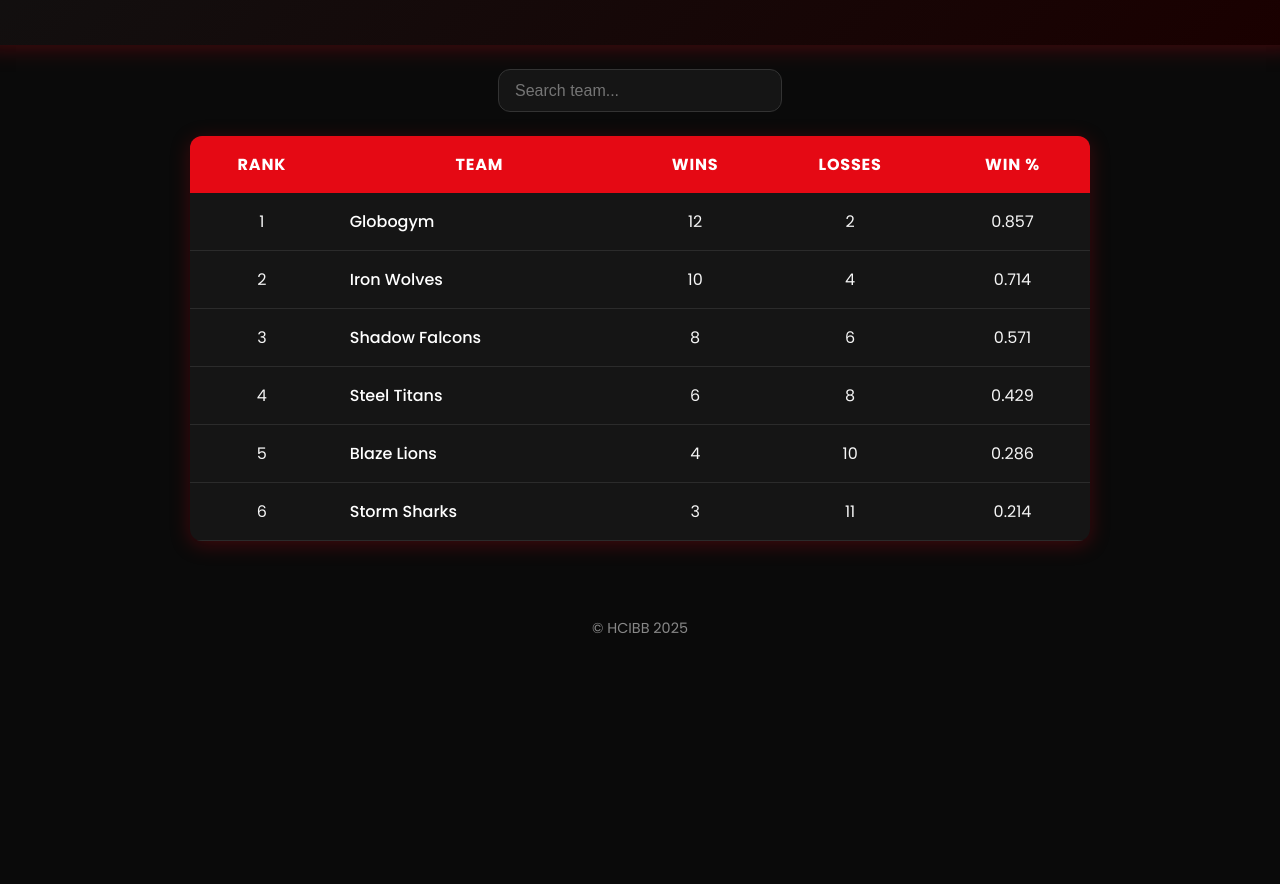
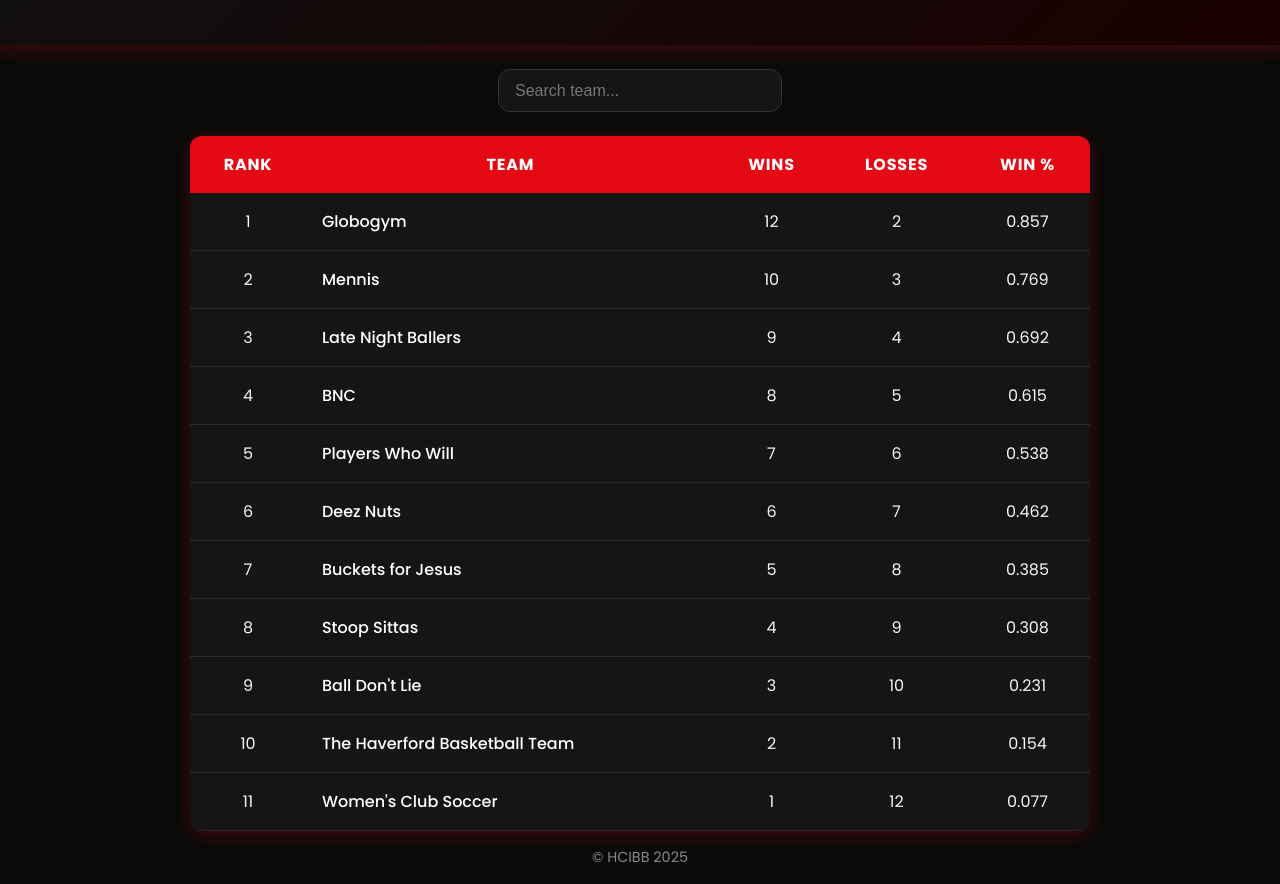
Before and after one commit to quantumhi/quantumhi.github.io, a plain HTML site: page index.html in a window 1280 px wide. Shown: the part 145-1029 px from the top of the page. Before the commit the page ends 800 px from the top, so only its background shows below. Drawn offline with Linux system fonts and the light colour scheme.

Commit message:
Update standings table and sorting logic

```diff
--- a/index.html
+++ b/index.html
@@ -107,11 +107,16 @@
     </thead>
     <tbody>
       <tr><td>1</td><td class="team-name">Globogym</td><td>12</td><td>2</td><td class="pct">0.857</td></tr>
-      <tr><td>2</td><td class="team-name">Iron Wolves</td><td>10</td><td>4</td><td class="pct">0.714</td></tr>
-      <tr><td>3</td><td class="team-name">Shadow Falcons</td><td>8</td><td>6</td><td class="pct">0.571</td></tr>
-      <tr><td>4</td><td class="team-name">Steel Titans</td><td>6</td><td>8</td><td class="pct">0.429</td></tr>
-      <tr><td>5</td><td class="team-name">Blaze Lions</td><td>4</td><td>10</td><td class="pct">0.286</td></tr>
-      <tr><td>6</td><td class="team-name">Storm Sharks</td><td>3</td><td>11</td><td class="pct">0.214</td></tr>
+      <tr><td>2</td><td class="team-name">Mennis</td><td>10</td><td>3</td><td class="pct">0.769</td></tr>
+      <tr><td>3</td><td class="team-name">Late Night Ballers</td><td>9</td><td>4</td><td class="pct">0.692</td></tr>
+      <tr><td>4</td><td class="team-name">BNC</td><td>8</td><td>5</td><td class="pct">0.615</td></tr>
+      <tr><td>5</td><td class="team-name">Players Who Will</td><td>7</td><td>6</td><td class="pct">0.538</td></tr>
+      <tr><td>6</td><td class="team-name">Deez Nuts</td><td>6</td><td>7</td><td class="pct">0.462</td></tr>
+      <tr><td>7</td><td class="team-name">Buckets for Jesus</td><td>5</td><td>8</td><td class="pct">0.385</td></tr>
+      <tr><td>8</td><td class="team-name">Stoop Sittas</td><td>4</td><td>9</td><td class="pct">0.308</td></tr>
+      <tr><td>9</td><td class="team-name">Ball Don't Lie</td><td>3</td><td>10</td><td class="pct">0.231</td></tr>
+      <tr><td>10</td><td class="team-name">The Haverford Basketball Team</td><td>2</td><td>11</td><td class="pct">0.154</td></tr>
+      <tr><td>11</td><td class="team-name">Women's Club Soccer</td><td>1</td><td>12</td><td class="pct">0.077</td></tr>
     </tbody>
   </table>
 
@@ -135,6 +140,7 @@
       const tbody = document.querySelector('#standingsTable tbody');
       const rows = Array.from(tbody.querySelectorAll('tr'));
 
+      // Sort automatically by wins
       rows.sort((a,b)=> parseInt(b.children[2].textContent)-parseInt(a.children[2].textContent));
 
       rows.forEach((r,i)=>{
@@ -143,9 +149,9 @@
         const losses=parseInt(r.children[3].textContent);
         r.children[4].textContent=((wins/(wins+losses))||0).toFixed(3);
 
-        // auto link
+        // auto link to roster page
         const nameCell = r.querySelector('.team-name');
-        const pageName = nameCell.textContent.toLowerCase().replace(/\s+/g,'');
+        const pageName = nameCell.textContent.toLowerCase().replace(/[^a-z0-9]/g,'');
         nameCell.innerHTML=`<a href="rosters/${pageName}.html">${nameCell.textContent}</a>`;
 
         tbody.appendChild(r);
```
